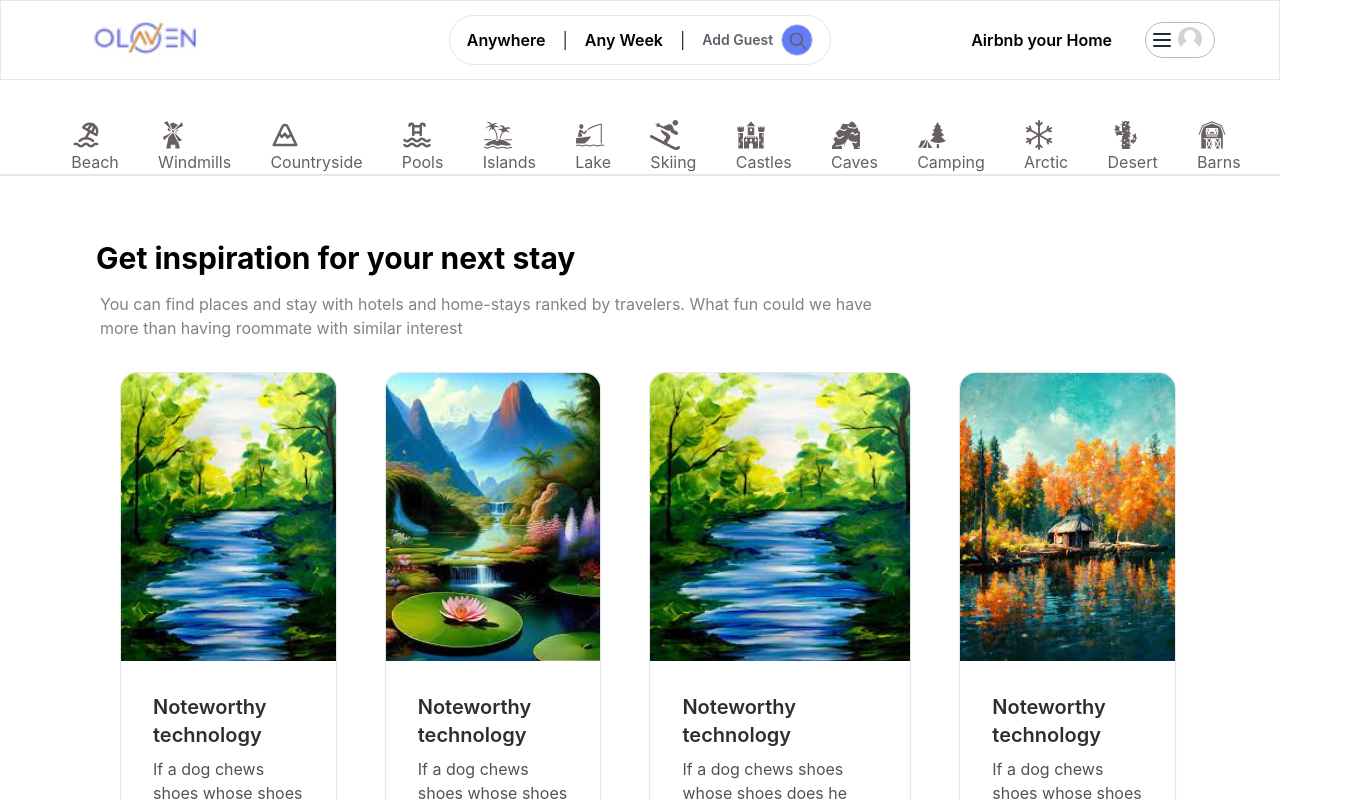
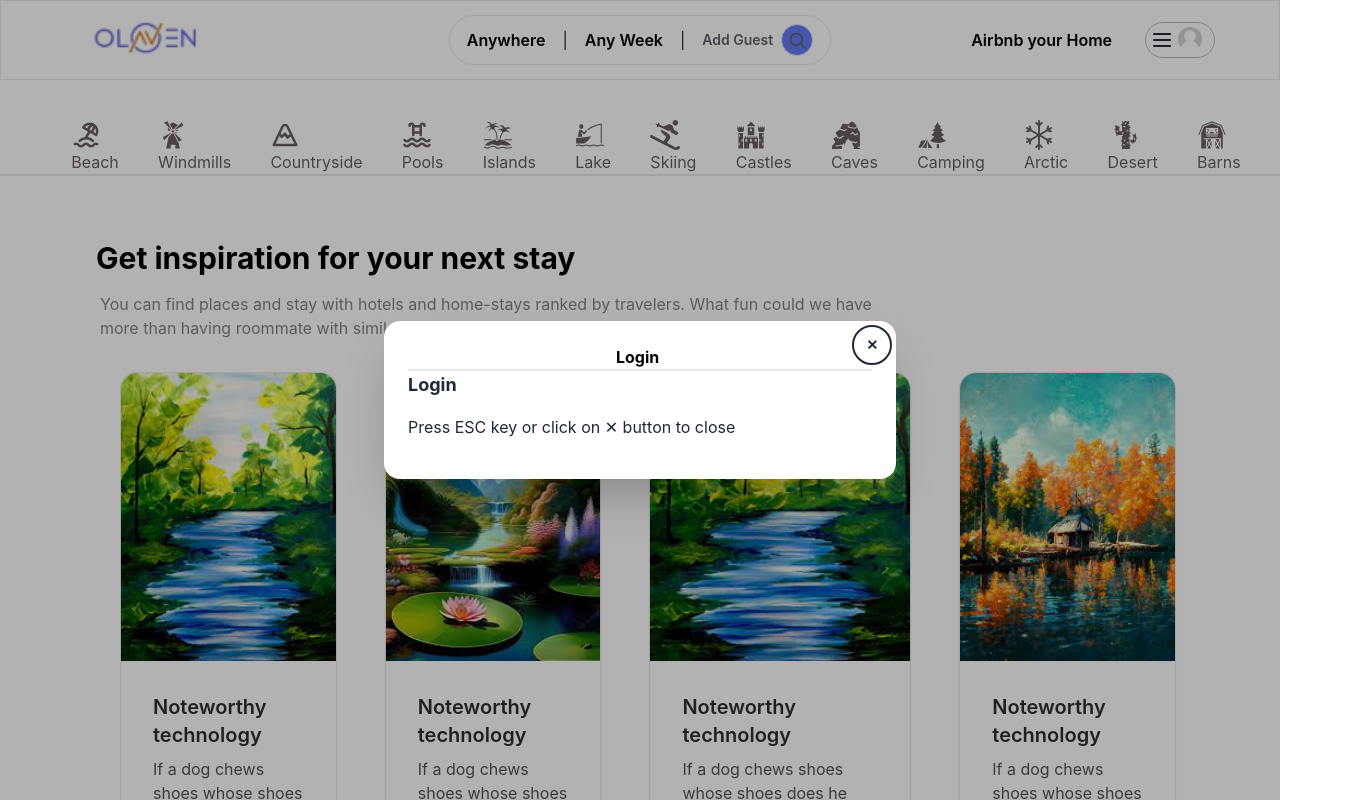
Before and after one commit to MD-Jubayer-Khan/test-project, a React (Create React App) app: page / in a window 1280 px wide. Both pictures are taken after a click on the element "Airbnb your Home". Shown: the top 800 px of the page, 1349 px wide, since content can reach past the window. Built offline with nearby package versions, Linux system fonts and the light colour scheme.

Commit message:
created filter full modal

```diff
--- a/src/Component/shared/GuestModal.js
+++ b/src/Component/shared/GuestModal.js
@@ -1,4 +1,5 @@
 import React from 'react';
+import img from '../../Assets/map.png'
 
 const GuestModal = () => {
     return (
@@ -6,10 +7,22 @@ const GuestModal = () => {
         {/* You can open the modal using ID.showModal() method */}
 
         <dialog id="guestModal" className="modal">
-          <form method="dialog" className="modal-box">
-            <button className="btn btn-sm btn-circle btn-ghost absolute right-2 top-2">✕</button>
-            <h3 className="font-bold text-lg">I'm guest</h3>
-            <p className="py-4">Press ESC key or click on ✕ button to close</p>
+          <form method="dialog" className="modal-box bg-[#ffffff] h-full">
+             <div className='border-b-2 pb-4'>
+                    <span className='ml-48 text-black font-bold'> Filters</span>
+                     <button className="btn btn-sm btn-circle btn-ghost absolute right-6 top-2"> ✕</button>
+             </div>
+                <div className="pt-8">
+              <h1 className="text-xl text-black font-bold">Where do you wanna go?</h1>
+              <p className="py-2 pl-1 text-[#848181]"> find the perfect location!</p>
+              <div className='pb-6 border-b-2'>
+                <input type="text" placeholder="Anywhere" className="input input-bordered w-full mt-4 bg-[#ffffff]"/>
+              </div>
+
+              <img src={img}alt="" className='py-8 w-full'/>
+              <h4 className='btn w-full mt-4 bg-[#554bea] hover:bg-[#5470f9] normal-case'>Search</h4>
+
+        </div>
           </form>
         </dialog>
 
--- a/src/Component/shared/Navbar.js
+++ b/src/Component/shared/Navbar.js
@@ -26,7 +26,7 @@ const Navbar = () => {
                 </a>
               </div>
               <div className="navbar-end">
-                  <p className=' mr-4 text-black btn btn-link no-underline normal-case text-base hover:no-underline'>Airbnb your Home</p>
+                  <p  onClick={()=>window.login.showModal()} className=' mr-4 text-black btn btn-link no-underline normal-case text-base hover:no-underline'>Airbnb your Home</p>
                      <div className="dropdown cursor-pointer container hover:shadow-md transition">
                      <label tabIndex={0} className=" mx-1 mb-2">
                      <svg xmlns="http://www.w3.org/2000/svg" fill="none" viewBox="0 0 24 24" className="inline-block w-6 h-8 mb-2 stroke-current  cursor-pointer squared"><path strokeLinecap="round" strokeLinejoin="round" strokeWidth="2" d="M4 6h16M4 12h16M4 18h16"></path></svg>
--- a/src/index.css
+++ b/src/index.css
@@ -1,4 +1,5 @@
 body {
+  overflow-x: hidden;
   width: 100vw;
   background-color: white;
   margin: 0;
--- a/src/userAuth/Login.js
+++ b/src/userAuth/Login.js
@@ -6,10 +6,13 @@ const Login = () => {
             {/* You can open the modal using ID.showModal() method */}
 
             <dialog id="login" className="modal">
-              <form method="dialog" className="modal-box">
-                <button className="btn btn-sm btn-circle btn-ghost absolute right-2 top-2">✕</button>
+              <form method="dialog" className="modal-box bg-[#ffffff]">
+                <div className='border-b-2'>
+                    <span className='ml-52 text-black font-bold'> Login</span>
+                     <button className="btn btn-sm btn-circle btn-ghost absolute right-2 top-2"> ✕</button>
+                </div>
                 <h3 className="font-bold text-lg">Login</h3>
-                <p className="py-4">Press ESC key or click on ✕ button to close</p>
+                <p className="py-4 ">Press ESC key or click on ✕ button to close</p>
               </form>
             </dialog>
 
--- a/src/userAuth/SignUP.js
+++ b/src/userAuth/SignUP.js
@@ -6,7 +6,8 @@ const SignUP = () => {
         {/* You can open the modal using ID.showModal() method */}
 
         <dialog id="signUp" className="modal">
-          <form method="dialog" className="modal-box">
+          <form method="dialog" className="modal-box bg-[#ffffff]">
+          <span className='ml-52 text-black font-bold'> Register</span>
             <button className="btn btn-sm btn-circle btn-ghost absolute right-2 top-2">✕</button>
             <h3 className="font-bold text-lg">SignUp</h3>
             <p className="py-4">Press ESC key or click on ✕ button to close</p>
```
Also changed, not shown: src/Assets/map.png (added).
